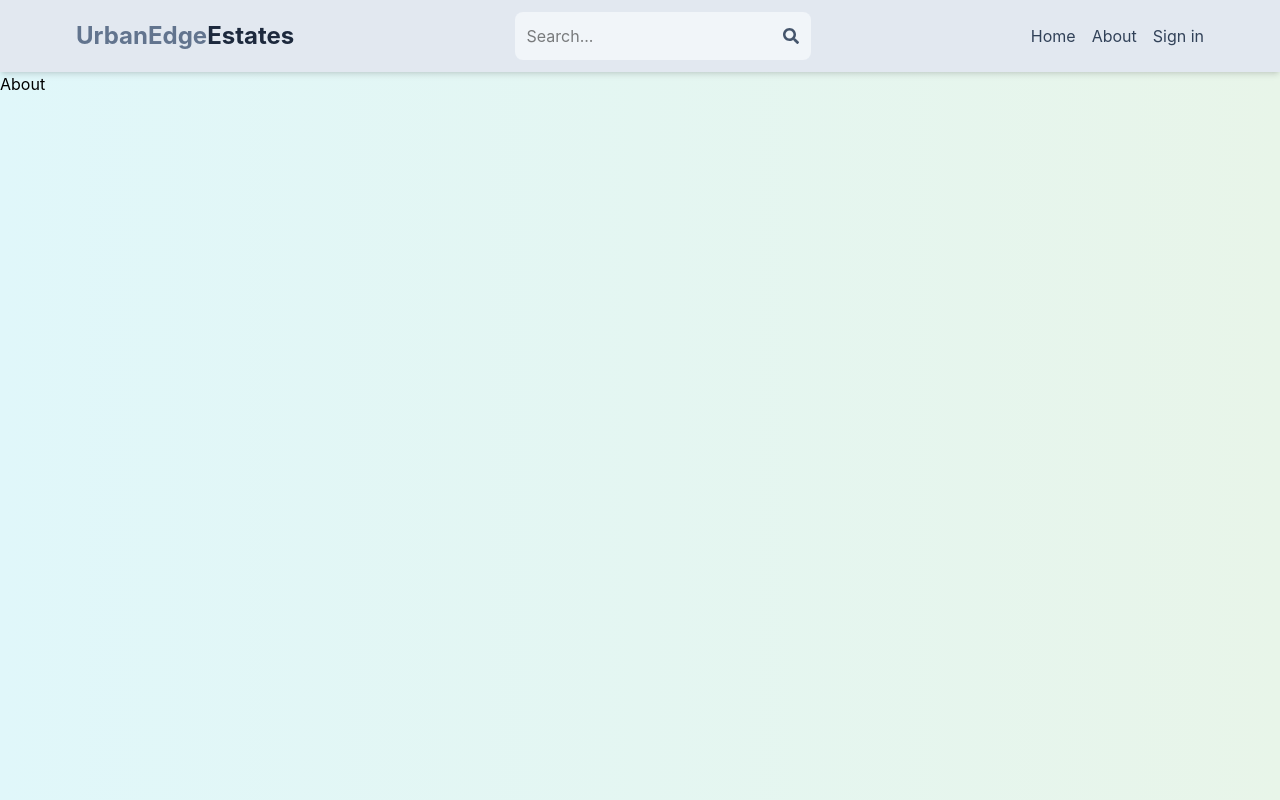
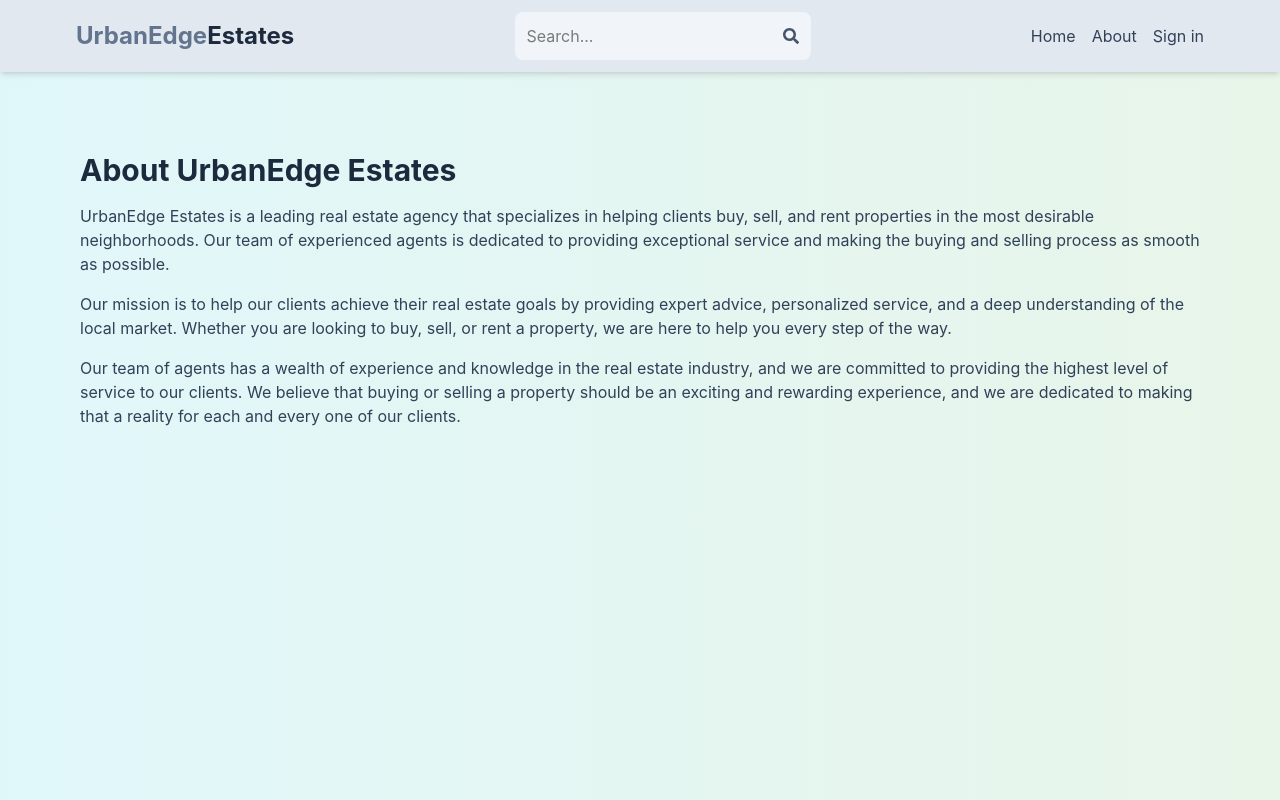
Before and after one commit to SajidRai50/mern-estate-B, a React (Vite) app in the folder client/: page /about in a window 1280 px wide. Built offline with nearby package versions, Linux system fonts and the light colour scheme; no server answers.

Commit message:
About page

```diff
--- a/client/src/pages/About.jsx
+++ b/client/src/pages/About.jsx
@@ -2,6 +2,15 @@
 
 export const About = () => {
   return (
-    <div>About</div>
+    <div className='py-20 px-4 max-w-6xl mx-auto'>
+      <h1 className='text-3xl font-bold mb-4 text-slate-800'>About UrbanEdge
+Estates</h1>
+      <p className='mb-4 text-slate-700'>UrbanEdge
+Estates is a leading real estate agency that specializes in helping clients buy, sell, and rent properties in the most desirable neighborhoods. Our team of experienced agents is dedicated to providing exceptional service and making the buying and selling process as smooth as possible.</p>
+      <p className='mb-4 text-slate-700'>
+      Our mission is to help our clients achieve their real estate goals by providing expert advice, personalized service, and a deep understanding of the local market. Whether you are looking to buy, sell, or rent a property, we are here to help you every step of the way.
+      </p>
+      <p className='mb-4 text-slate-700'>Our team of agents has a wealth of experience and knowledge in the real estate industry, and we are committed to providing the highest level of service to our clients. We believe that buying or selling a property should be an exciting and rewarding experience, and we are dedicated to making that a reality for each and every one of our clients.</p>
+    </div>
   )
 }
```
